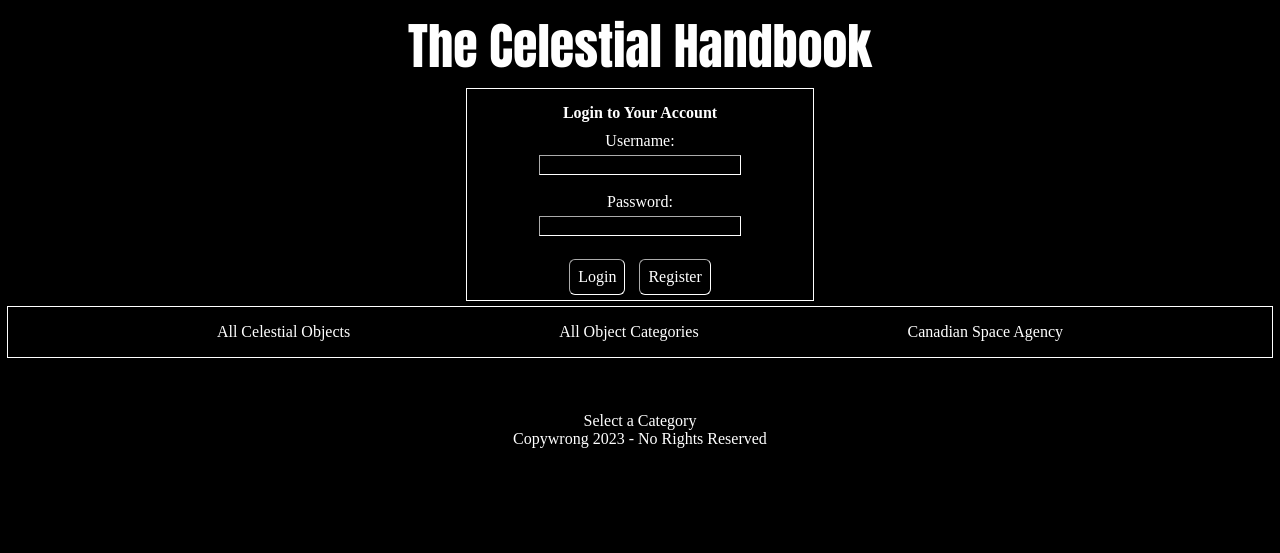
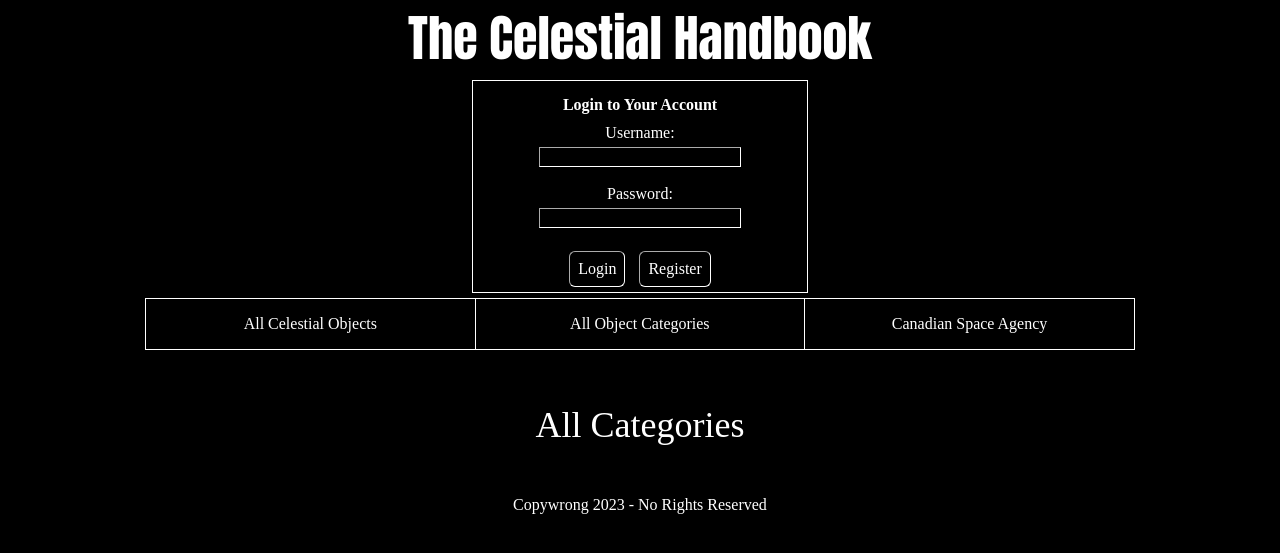
Before and after one commit to averyku/CelestialHandbook, a PHP site: page /objectsByCategory.php in a window 1280 px wide. Shown: the top 553 px of the page. Run offline with PHP 8.4, Linux system fonts and the light colour scheme; data that the repository does not hold is empty; some web fonts are replaced.

Commit message:
More CSS
- Applied CSS to admin panel (editUser and manageUsers
- Changed New User a tag on manageUsers to an input with inline javascript in order to maintain consistant style across all pages
- fullObjectPage's object_catagories div was switched from a class to id since it will only be used once
- index and objectsByCatagory lists were changed from a tags within lis, to lis within a tags. This way anywhere on the li can be clicked
- main containers were given the id "main" and links to index and objectsByCatagory now target "main" to ensure user is brought to the correct part of the page
- When selecting an object, user is brought the correct element instead of the top of the page
- Ensured categories will wrap properly if lots are added to a single object
- Added various other CSS elements like hover effects, rounded corners

```diff
--- a/editUser.php
+++ b/editUser.php
@@ -267,9 +267,9 @@ elseif($_POST)
         <form method='post' action='editUser.php'>
             <input type="hidden" name="id" value=<?= $new ? 'new' : $user['user_id'] ?>>
             <label for='username'>Username:</label>
-            <input id='username' name='username' value='<?= $new ? '' : $user['user_name'] ?>'><br>
+            <input id='username' name='username' type="text" value='<?= $new ? '' : $user['user_name'] ?>'><br>
             <label for='email'>Email Address:</label>
-            <input id='email' name='email' value='<?= $new ? '' : $user['user_email'] ?>'><br>
+            <input id='email' name='email' type="text" value='<?= $new ? '' : $user['user_email'] ?>'><br>
             <label for='admin'>Admin Privileges:</label>
             <input id='admin' type='checkbox' name='admin' <?= $new ? '' : ($user['user_is_admin'] ? "Checked":"")?>><br>
             <label for='password'>Password:</label>
--- a/fullObjectPage.php
+++ b/fullObjectPage.php
@@ -100,7 +100,7 @@ $object = $statement->fetch();
         <p>ID: <?= $object['object_id'] ?></p>
 
         <!-- Catagories -->
-        <div class="object_catagories">
+        <div id="object_catagories">
         <?php while ($category = $category_statement->fetch()): ?>
             <div class="category"><?= $category['category_name'] ?></div>
         <?php endwhile ?>
--- a/main.css
+++ b/main.css
@@ -12,7 +12,7 @@
     /* font src: https://www.latofonts.com */
 }
 
-p, a, b, h1, h2, h3, h4, ol, ul, li, div, nav, header, main, section, footer, form, label, input, img
+body, p, a, b, h1, h2, h3, h4, ol, ul, li, div, nav, header, main, section, footer, form, label, input, img
 {
     padding: 0;
     margin: 0;
@@ -27,6 +27,7 @@ p, a, b, h1, h2, h3, h4, ol, ul, li, div, nav, header, main, section, footer, fo
     font-weight: 500;
     text-decoration: none;
     list-style-type: none;
+    box-sizing: border-box;
 }
 body
 {
@@ -34,9 +35,30 @@ body
     flex-direction: column;
     align-items: center;
     text-align: center;
+
+    margin: auto;
     min-width: min-content;
+    max-width: 1000px;
 
     background-color: black;
+}
+main
+{
+    width: 100%;
+}
+main h2
+{
+    font-size: 36px;
+    margin-bottom: 12px;
+}
+main h3
+{
+    font-size: 28px;
+    margin-bottom: 9px;
+}
+footer
+{
+    padding-bottom: 10px;
 }
 input, textarea
 {
@@ -56,6 +78,10 @@ b
 {
     font-weight: bold;
 }
+a:hover
+{
+    color:lightblue;
+}
 
 
 
@@ -67,7 +93,7 @@ header
     flex-direction: column;
     align-items: center;
     text-align: center;
-    width: 100%;
+    width: 99%;
 }
 div#header_top
 {
@@ -85,13 +111,31 @@ nav
 {
     width: 100%;
     min-height: 50px;
+}
+nav ul
+{
+    height: 100%;
     display: flex;
     flex-direction: row;
-    justify-content: space-evenly;
+    border: white solid 1px;
+}
+nav li
+{
+    width: 100%;
+    min-height: 50px;
+    display: flex;
     align-items: center;
-
-    border: white solid 1px;
-    /* background-color: blue; */
+    justify-content: center;
+    padding: 5px;
+    border-right: white solid 1px;
+}
+nav li:last-of-type
+{
+    border:none;
+}
+nav li:hover
+{
+    background-color: rgb(70,70,70);
 }
 
 
@@ -213,12 +257,13 @@ main#celestial_object td
 {
     text-align: right;
 }
-.object_catagories
+div#object_catagories
 {
     display: flex;
     align-items: center;
     justify-content: center;
     flex-direction: row;
+    flex-wrap: wrap;
 }
 .category
 {
@@ -251,6 +296,8 @@ div#question_module
 div#question_module section
 {
     border: white solid 1px;
+    margin-top: 20px;
+    border-radius: 20px;
     padding: 10px;
 }
 .new_question form
@@ -278,20 +325,140 @@ div#question_module section
     justify-content: space-between;
     padding-bottom: 25px;
 }
-.object_question p
+div#question_module p
 {
     font-size: small;
     padding-bottom: 5px;
 }
-.object_question h2
+div#question_module h2
 {
     font-weight: bold;
     font-size: larger;
     padding-bottom: 25px;
 }
-.object_question h3
+div#question_module h3
 {
     font-weight: bold;
     font-size: large;
     padding-bottom: 10px;
 }
+.object_question form input:last-of-type
+{
+    margin-left: 10px;
+}
+.answering_question form
+{
+    display: flex;
+    align-items: center;
+    justify-content: center;
+    flex-direction: column;
+}
+.answering_question textarea
+{
+    width: 80%;
+    height: 40px;
+    margin: 10px;
+    padding:10px;
+
+    text-align:center;
+}
+
+
+
+
+
+/* INDEX / ALL OBJECTS LIST */
+ul#main_list
+{
+    margin: auto;
+    margin-bottom: 50px;
+    width: 70%;
+}
+ul#main_list li
+{
+    padding: 8px;
+    border: white solid 1px;
+    border-radius: 10px;
+    margin-bottom: 10px;
+    font-size: 24px;
+}
+ul#main_list li:hover
+{
+    background-color: rgb(70,70,70);
+}
+ul#sub_list
+{
+    margin: auto;
+    margin-bottom: 50px;
+    width: 60%;
+}
+ul#sub_list li
+{
+    padding: 6px;
+    border: white solid 1px;
+    border-radius: 8px;
+    margin-bottom: 8px;
+    font-size: 18px;
+}
+ul#sub_list li:hover
+{
+    background-color: rgb(70,70,70);
+}
+
+
+
+
+
+/* ADMIN - MANAGE / NEW USERS */
+div#admin_panel
+{
+    padding: 50px;
+    width: 100%;
+}
+div#admin_panel table
+{
+    margin-top: 20px;
+    width: 100%;
+}
+div#admin_panel td a
+{
+    text-decoration: underline;
+    text-underline-offset: 3px;
+}
+div#admin_panel tr:first-of-type
+{
+    background-color: rgb(70,70,70);
+}
+div#admin_panel tr:first-of-type th:first-of-type
+{
+    background-color: black;
+}
+div#admin_panel h2
+{
+    font-size: 18px;
+    font-weight: bold;
+    margin-bottom: 20px;
+}
+div#admin_panel form
+{
+    display: flex;
+    flex-direction: column;
+    align-items: center;
+    text-align: center;
+
+    margin: auto;
+    width: 60%;
+    padding: 20px;
+    border: white solid 1px;
+}
+div#admin_panel form input[type="password"], input[type="text"]
+{
+    width: 80%;
+}
+.edit_user_error
+{
+    width:100%;
+    background-color: darkred;
+    color: black;
+    font-weight: bold;
+}
--- a/manageUsers.php
+++ b/manageUsers.php
@@ -58,7 +58,7 @@ $user_statement->execute();
 
     <div id="admin_panel">
         <!-- Table of All Users -->
-        <h2><a href='editUser.php'>New User</a></h2>
+        <input type="submit" value="Create New User" onclick="window.location.href = 'editUser.php'">
         <table>
             <tr>
                 <th></th>
@@ -73,7 +73,7 @@ $user_statement->execute();
                         <?php if($row['user_id'] === $_SESSION['login_account']['user_id']): ?>
                             Your Account
                         <?php else: ?>
-                        <a href='editUser.php?id=<?= $row['user_id'] ?>'>Edit</a> <a href='editUser.php?id=<?= $row['user_id'] ?>&delete=true'>Delete</a>
+                        <a href='editUser.php?id=<?= $row['user_id'] ?>'>Edit</a> / <a href='editUser.php?id=<?= $row['user_id'] ?>&delete=true'>Delete</a>
                         <?php endif ?>
                     </td>
                     <td><?= $row['user_id'] ?></td>
--- a/nav.php
+++ b/nav.php
@@ -13,10 +13,11 @@
 ?>
 
 <!-- Display Navigation Elements -->
-
-<a href="index.php">All Celestial Objects</a>
-<a href="objectsByCategory.php">All Object Categories</a>
-<a href="https://www.asc-csa.gc.ca/eng/">Canadian Space Agency</a>
-<?php if($_SESSION['login_status'] === 'loggedin' && $_SESSION['login_account']['user_is_admin']): ?>
-    <a href="manageUsers.php">Manage Users</a>
-<?php endif ?>
+<ul>
+    <li onclick="window.location.href = 'index.php#main'">All Celestial Objects</li>
+    <li onclick="window.location.href = 'objectsByCategory.php#main'">All Object Categories</li>
+    <li onclick="window.location.href = 'http://www.asc-csa.gc.ca/eng/'">Canadian Space Agency</li>
+    <?php if($_SESSION['login_status'] === 'loggedin' && $_SESSION['login_account']['user_is_admin']): ?>
+        <li onclick="window.location.href = 'manageUsers.php'">Manage Users</li>
+    <?php endif ?>
+</ul>
--- a/objectsByCategory.php
+++ b/objectsByCategory.php
@@ -73,33 +73,32 @@ if ($_GET
     <br><br><br>
 
     <!-- List of All Categories -->
-    <h2>Select a Category</h2>
-    <ul id="catrgory_list">
+    <main id="main">
+        <h2>All Categories</h2>
+        <ul id="main_list">
             <?php while ($category = $category_statement->fetch()): ?>
-            <li>
-                <a href='objectsByCategory.php?category_id=<?= $category['category_id'] ?>'><?= $category['category_name'] ?></a>
-            </li>
+                <a href='objectsByCategory.php?category_id=<?= $category['category_id'] ?>#sub_list'>
+                    <li><?= $category['category_name'] ?></li>
+                </a>
             <?php endwhile ?>
         </ul>
 
         <!-- List All Objects from the category-->
         <?php if (!empty($object_statement)): ?>
-        <main>
                 <?php $titleDisplayed = false; ?>
-            <ul>
+                <ul id="sub_list">
                     <?php while ($object = $object_statement->fetch()): ?>
                         <?php if (!$titleDisplayed): ?>
-                        <li>All <?= $object['category_name']  ?> Objects</li>
+                            <h3>All <?= $object['category_name']  ?> Objects</h3>
                             <?php $titleDisplayed = true; ?>
                         <?php endif ?>
-                    <li>
-                        <a href='fullObjectPage.php?id=<?= $object['object_id'] ?>'><?= $object['object_name'] ?></a>
-                    </li>
+                        <a href='fullObjectPage.php?id=<?= $object['object_id'] ?>#celestial_object'>
+                            <li><?= $object['object_name'] ?></li>
+                        </a>
                     <?php endwhile ?>
                 </ul>
+        <?php endif ?>
     </main>
-    <?php endif ?>
-
     <footer><p>Copywrong 2023 - No Rights Reserved</p></footer>
 </body>
 </html>
```
Also changed, not shown: index.php (+7 -6 lines), questionModule.php (+5 -2 lines). Lines whose indentation alone changed are shown as unchanged.
